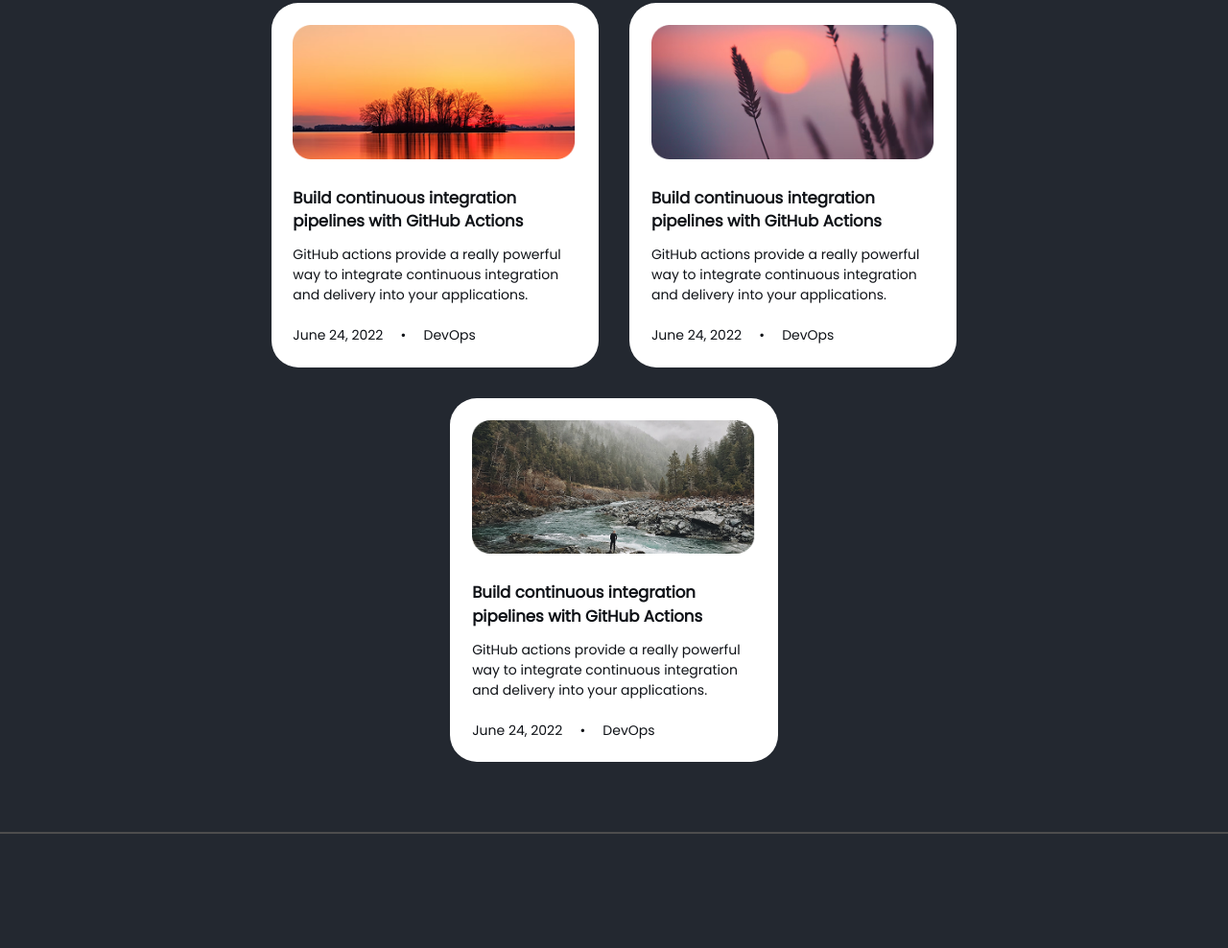
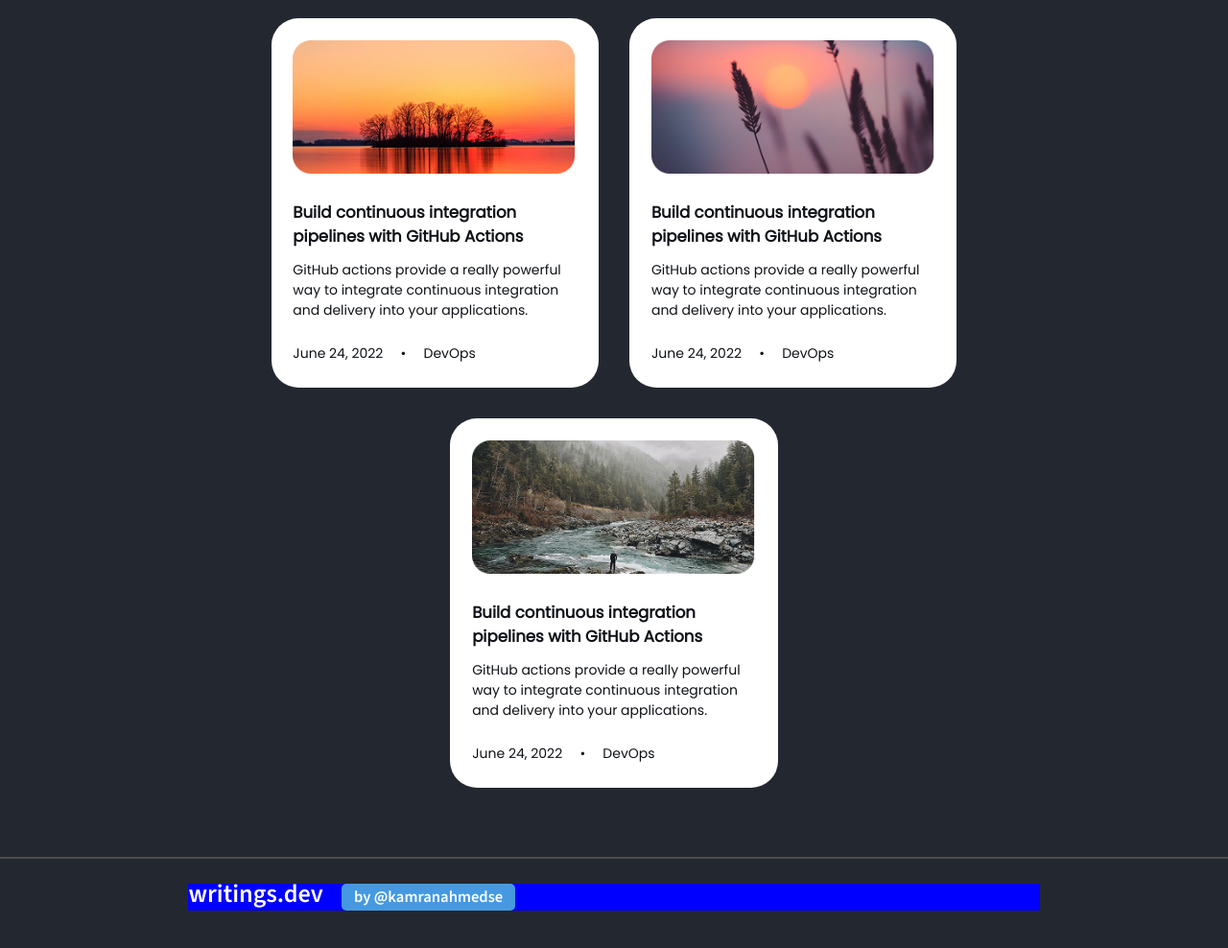
Before and after one commit to JustinTWind/fullstack-roadmap, a plain HTML site: page dia-9 checkpoint/index.html in a window 1280 px wide. Shown: the part 1989-2977 px from the top of the page at 96% size. Before the commit the page ends 2872 px from the top, so only its background shows below. Drawn offline with nearby package versions, Linux system fonts and the light colour scheme; a web font is replaced by a local one.

Commit message:
Pa san felix y tal

```diff
--- a/dia-9 checkpoint/index.html
+++ b/dia-9 checkpoint/index.html
@@ -17,6 +17,9 @@
   <link rel="preconnect" href="https://fonts.googleapis.com" />
   <link rel="preconnect" href="https://fonts.gstatic.com" crossorigin />
   <link href="https://fonts.googleapis.com/css2?family=Recursive:wght@300..1000&display=swap" rel="stylesheet" />
+  <link rel="preconnect" href="https://fonts.googleapis.com">
+  <link rel="preconnect" href="https://fonts.gstatic.com" crossorigin>
+  <link href="https://fonts.googleapis.com/css2?family=Source+Sans+3:ital,wght@0,200..900;1,200..900&display=swap" rel="stylesheet">
   <link rel="icon" href="./media/logo.svg" sizes="32x32" type="image/svg" />
 </head>
 
@@ -185,15 +188,19 @@
             <span itemprop="articleSection">DevOps</span>
           </footer>
         </article>
-
-
       </div>
-
     </div>
   </main>
 
   <div class="divider"></div>
 
+  <footer class="global-footer" style="background-color: blue;">
+    <div>
+      <span>writings.dev</span>
+      <button class="footer-author">by @kamranahmedse</button>
+    </div>
+  </footer>
+
   <script src="app.js"></script>
 </body>
 
--- a/dia-9 checkpoint/styles/style.css
+++ b/dia-9 checkpoint/styles/style.css
@@ -4,6 +4,7 @@
   --second: #ff7575;
   --third: #909090;
   --fourth: #4d4d4d;
+  --fifth: #4699E0;
   --text: #0F1217;
 }
 
@@ -55,6 +56,13 @@
   margin: 0 auto;
 }
 
+.main-nav {
+  display: flex;
+  justify-content: space-between;
+  align-items: center;
+  padding-top: 4.5rem;
+}
+
 .main-nav > a {
   font-size: 1.875rem;
   transition: color 0.3s ease;
@@ -96,13 +104,6 @@
   display: inline; /* Para que estén en linea seguiditos*/
   list-style-type: none;
   margin: 0 1.125rem;
-}
-
-.main-nav {
-  display: flex;
-  justify-content: space-between;
-  align-items: center;
-  padding-top: 4.5rem;
 }
 
 .hero-section {
@@ -264,7 +265,40 @@
   display: flex;
   gap: 1.3rem;
   font-size: 1rem;
-  line-height: 1.5rem;
+  line-height: 1.875rem;
+}
+
+.global-footer {
+  display: flex;
+  justify-content: space-between;
+  align-items: center;
+  margin-top: 1rem;
+}
+
+.global-footer {
+  margin: 1.875rem 14.03rem 8.25rem 14.03rem;
+  font-family: 'Source Sans 3';
+  font-weight: 600;
+  font-size: 1.875rem;
+  line-height: 1.125rem;
+  color: var(--first);
+}
+
+.global-footer > div span {
+  margin-right: 1rem;
+}
+
+/* Rectangle 6 */
+
+
+.footer-author {
+  background-color: var(--fifth);
+  color: var(--first);
+  border: none;
+  border-radius: 5px;
+  padding: 6px 13px;
+  font-size: 1.1875rem;
+  cursor: pointer;
 }
 
 @media (max-width: 1690px) {
```
